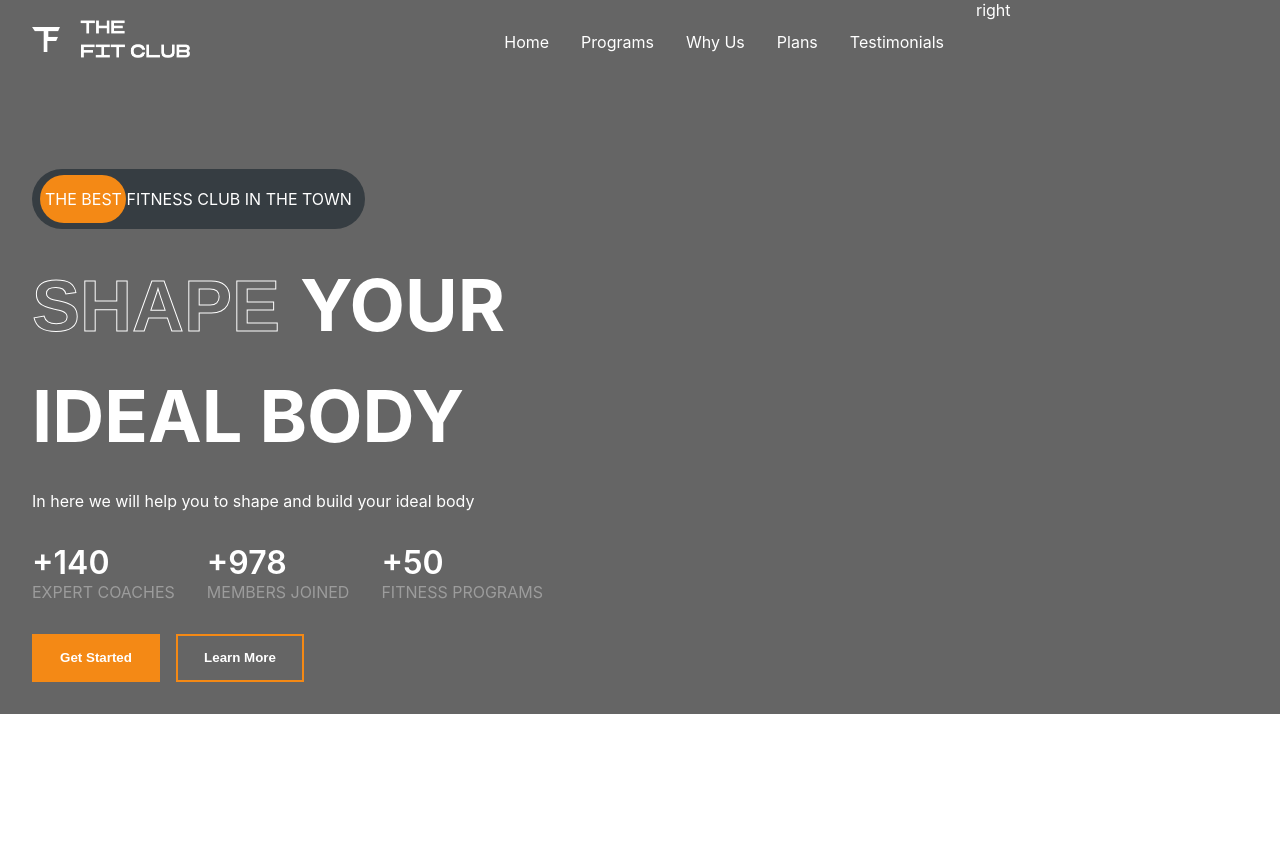
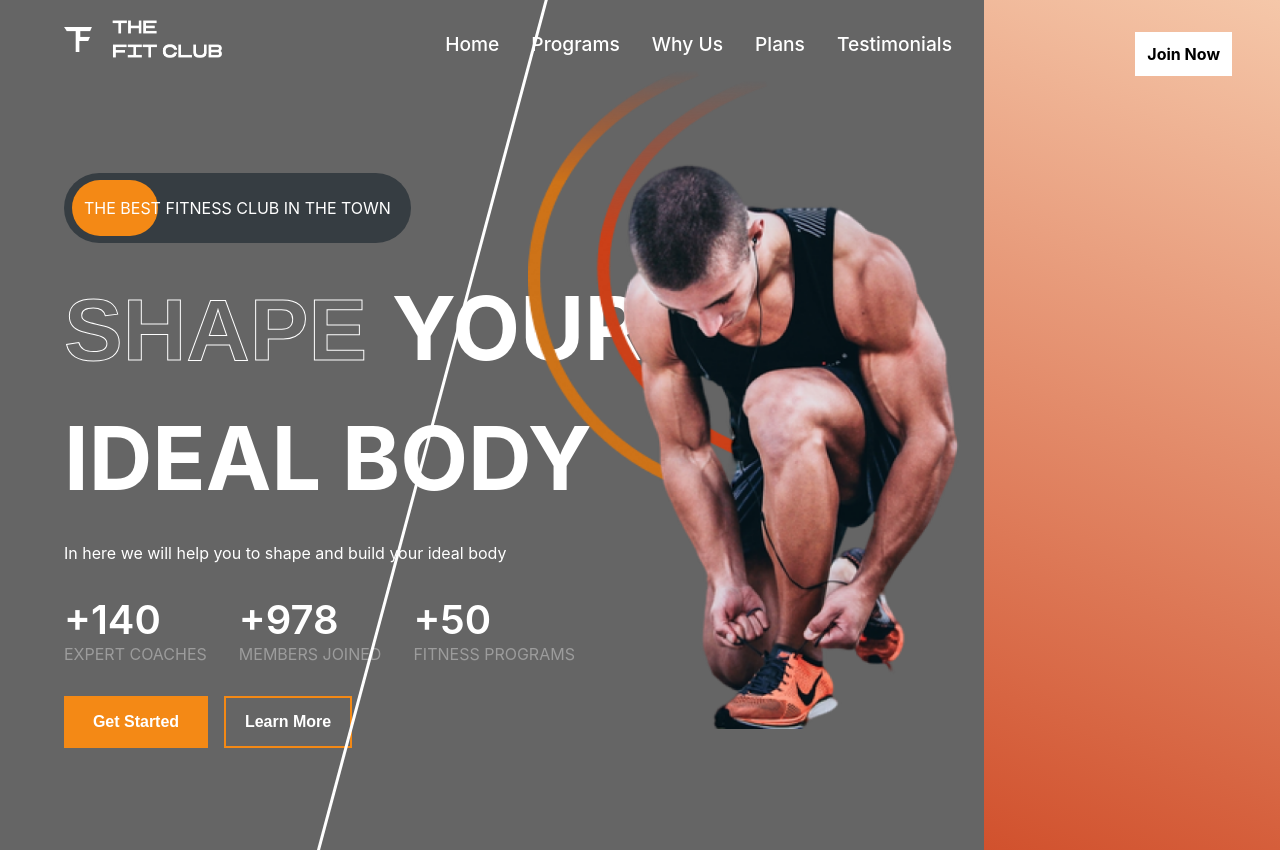
Before and after one commit to parsaFarahani84/FitClub-react, a React (Create React App) app: page / in a window 1280 px wide. Before the commit the page ends 800 px from the top, so only its background shows below. Built offline with nearby package versions, Linux system fonts and the light colour scheme.

Commit message:
finished hero

```diff
--- a/src/App.css
+++ b/src/App.css
@@ -22,6 +22,7 @@
   display: flex;
   justify-content: center;
   align-items: center;
+  font-size: 1rem;
 }
 
 .stroke-text {
--- a/src/components/Header/Header.css
+++ b/src/components/Header/Header.css
@@ -1,6 +1,7 @@
 .header {
   display: flex;
   justify-content: space-between;
+  z-index: 999;
 }
 
 .logo {
@@ -22,6 +23,8 @@
 .list {
   position: relative;
   padding-bottom: 0.3rem;
+  font-size: 1.2rem;
+  font-weight: 500;
 }
 
 .list::before {
--- a/src/components/Hero.css
+++ b/src/components/Hero.css
@@ -3,19 +3,17 @@
   justify-content: space-between;
   background-color: var(--caloryCard);
   color: white;
+  height: 850px;
 }
 
 .left-h {
   padding: 2rem;
   padding-top: 1rem;
+  padding-left: 4rem;
   flex: 3;
   display: flex;
   gap: 2rem;
   flex-direction: column;
-}
-
-.right-h {
-  flex: 1;
 }
 
 .the-best-ad {
@@ -23,7 +21,7 @@
   background-color: #363d42;
   border-radius: 4rem;
   width: fit-content;
-  padding: 20px 13px;
+  padding: 25px 20px;
   text-transform: uppercase;
   /* color: white; */
   position: relative;
@@ -45,13 +43,25 @@
   border-radius: 3rem;
   z-index: 1;
 }
+.border {
+  border-left: 3px solid white;
+  height: 61rem;
+  margin-top: -6rem;
+  display: flex;
+  justify-content: center;
+  align-items: center;
+  margin-left: -34rem;
+  z-index: -1;
+  width: 1rem;
 
+  transform: rotate(15deg);
+}
 .hero-text {
   display: flex;
   flex-direction: column;
   gap: 1.5rem;
   text-transform: uppercase;
-  font-size: 4.5rem;
+  font-size: 5.5rem;
   font-weight: bold;
   /* color: white; */
   text-overflow: inherit;
@@ -75,7 +85,7 @@
 }
 
 .figures > div > span:nth-of-type(1) {
-  font-size: 2rem;
+  font-size: 2.5rem;
   font-weight: 600;
 }
 
@@ -96,8 +106,8 @@
 
 .hero-buttons > :nth-child(1) {
   background-color: var(--orange);
-  width: 8rem;
-  height: 3rem;
+  width: 9rem;
+  height: 3.25rem;
   color: white;
 }
 
@@ -115,3 +125,33 @@
 .hero-buttons > :nth-child(2):hover {
   color: var(--orange);
 }
+
+.right-h > .btn {
+  position: absolute;
+  right: 3rem;
+  top: 2rem;
+  color: black;
+}
+
+.right-h {
+  flex: 1;
+  position: relative;
+  background: linear-gradient(20deg, #d1512d, #f5c7a9);
+}
+
+.hero-image {
+  position: absolute;
+  top: 10rem;
+  right: 18rem;
+  width: 23rem;
+  z-index: 1;
+  width: 25rem;
+}
+
+.hero-image-back {
+  position: absolute;
+  top: 4rem;
+  right: 32rem;
+  width: 15rem;
+  /* z-index: -1; */
+}
--- a/src/components/Hero.jsx
+++ b/src/components/Hero.jsx
@@ -1,6 +1,8 @@
 import React from "react";
 import Header from "./Header/Header";
 import "./Hero.css";
+import hero_image from "../assets/hero_image.png";
+import hero_image_back from "../assets/hero_image_back.png";
 
 function Hero() {
   return (
@@ -46,7 +48,14 @@ function Hero() {
           <button className="btn">Learn More</button>
         </div>
       </div>
-      <div className="right-h">right</div>
+
+      <div className="right-h">
+        <buuton className="btn">Join Now</buuton>
+        <img src={hero_image} className="hero-image"></img>
+        <div className="border"></div>
+
+        <img src={hero_image_back} className="hero-image-back"></img>
+      </div>
     </div>
   );
 }
```
